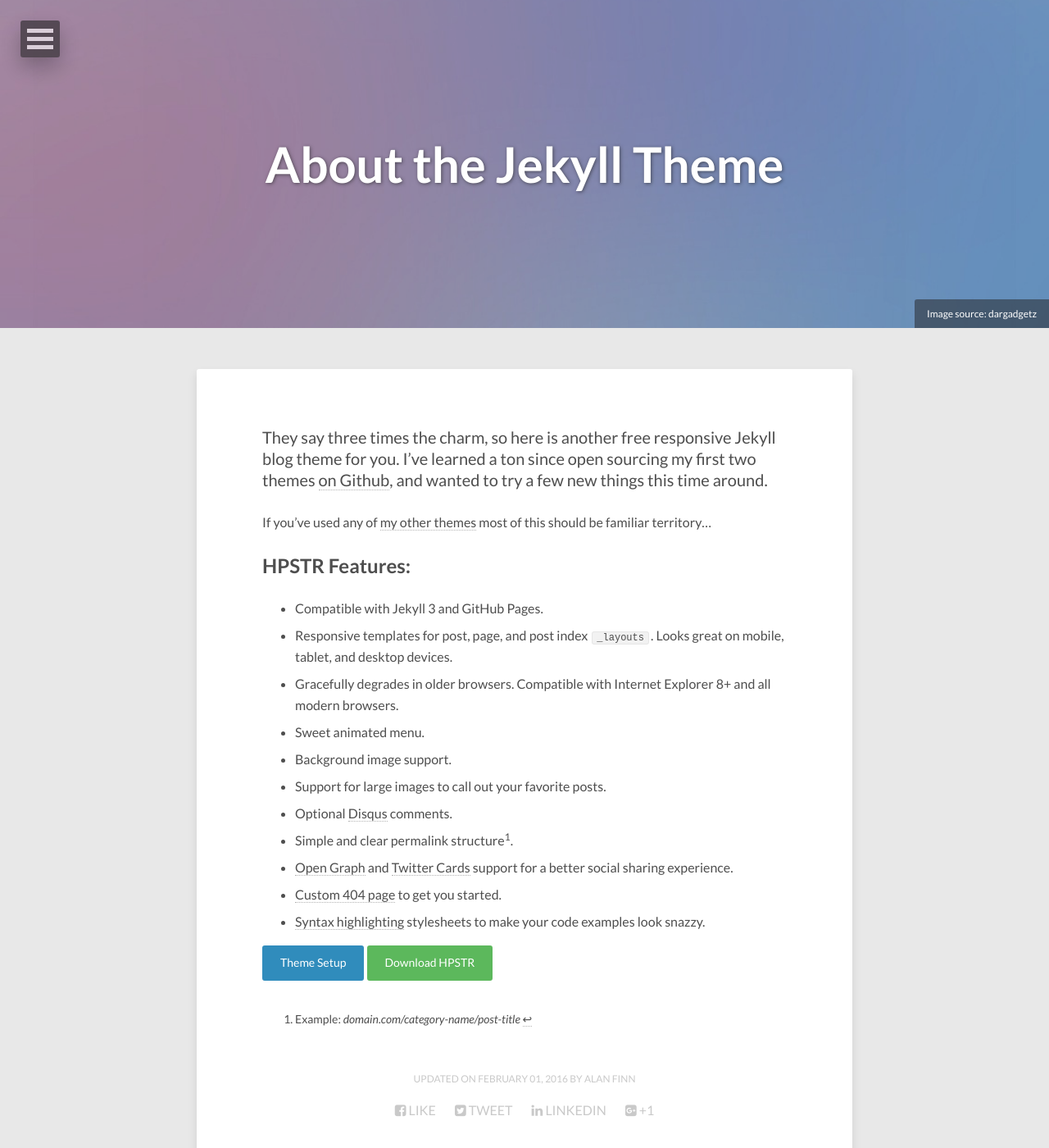
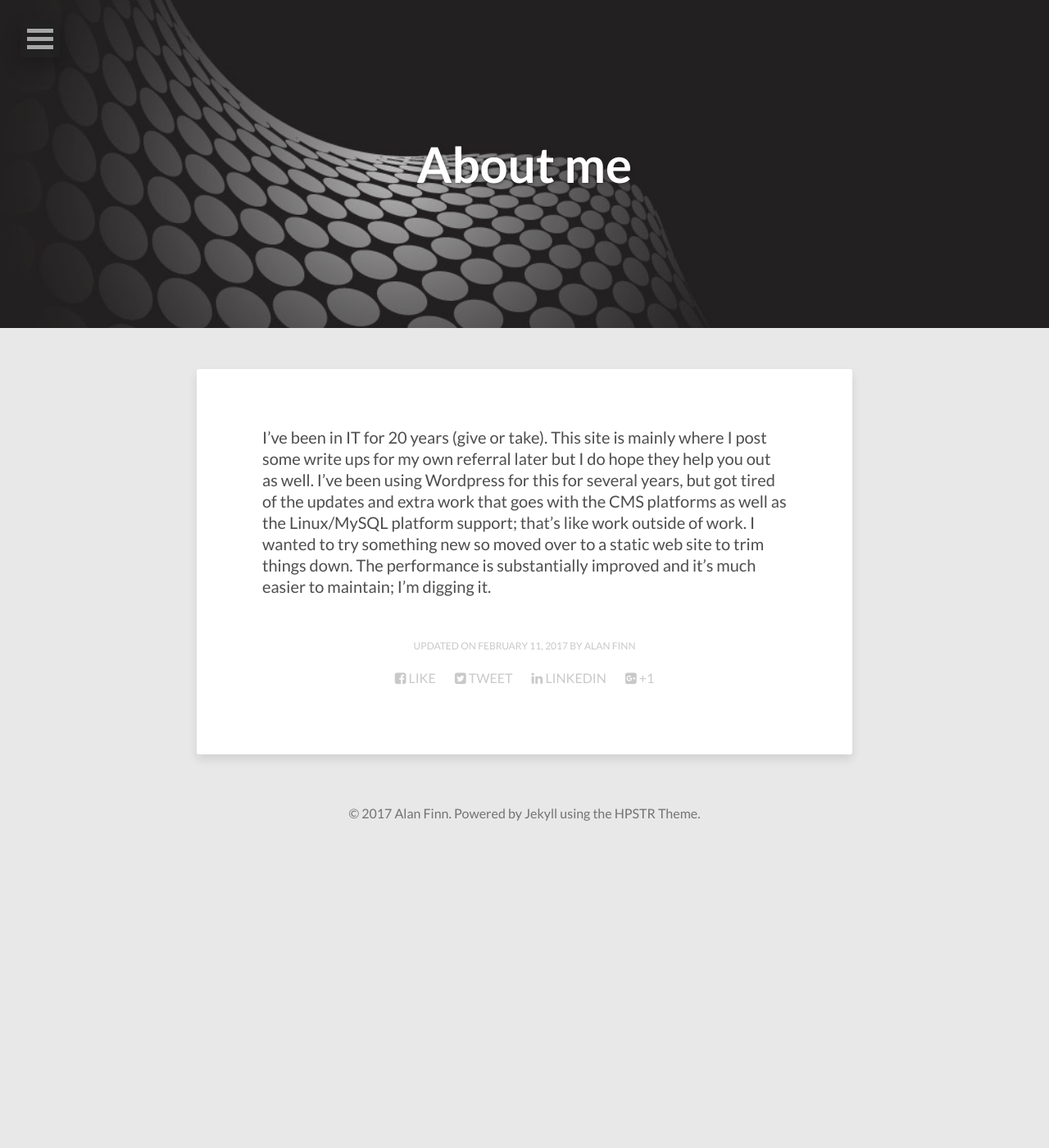
Before and after one commit to alan-finn/alan-finn.github.io, a Jekyll site: the page built from about/index.md, in a window 1280 px wide and 1400 px high. Shown: the whole window at 82% size. Built offline with Jekyll 4.4.1, drawn with Linux system fonts in a browser that asks for light colours; nearby versions of some CDN libraries.

Commit message:
initial commit

```diff
--- a/about/index.md
+++ b/about/index.md
@@ -1,32 +1,10 @@
 ---
 layout: page
-title: About the Jekyll Theme
+title: About me
 image:
-  feature: abstract-5.jpg
-  credit: dargadgetz
-  creditlink: http://www.dargadgetz.com/ios-7-abstract-wallpaper-pack-for-iphone-5-and-ipod-touch-retina/
+  feature: vector-tech-wave.jpg
 comments: false
-modified: 2016-02-01
+modified: 2017-02-11
 ---
 
-They say three times the charm, so here is another free responsive Jekyll blog theme for you. I've learned a ton since open sourcing my first two themes [on Github](http://github.com/mmistakes), and wanted to try a few new things this time around.
-
-If you've used any of [my other themes](http://mademistakes.com/work/jekyll-themes/) most of this should be familiar territory...
-
-## HPSTR Features:
-
-* Compatible with Jekyll 3 and GitHub Pages.
-* Responsive templates for post, page, and post index `_layouts`. Looks great on mobile, tablet, and desktop devices.
-* Gracefully degrades in older browsers. Compatible with Internet Explorer 8+ and all modern browsers.
-* Sweet animated menu.
-* Background image support.
-* Support for large images to call out your favorite posts.
-* Optional [Disqus](http://disqus.com) comments.
-* Simple and clear permalink structure[^1].
-* [Open Graph](https://developers.facebook.com/docs/opengraph/) and [Twitter Cards](https://dev.twitter.com/docs/cards) support for a better social sharing experience.
-* [Custom 404 page]({{ site.url }}/404.html) to get you started.
-* [Syntax highlighting]({{ site.url }}/code-highlighting-post/) stylesheets to make your code examples look snazzy.
-
-<div markdown="0"><a href="{{ site.url }}/theme-setup/" class="btn btn-info">Theme Setup</a> <a href="https://github.com/mmistakes/hpstr-jekyll-theme" class="btn btn-success">Download HPSTR</a></div>
-
-[^1]: Example: *domain.com/category-name/post-title*
+I've been in IT for 20 years (give or take).  This site is mainly where I post some write ups for my own referral later but I do hope they help you out as well. I've been using Wordpress for this for several years, but got tired of the updates and extra work that goes with the CMS platforms as well as the Linux/MySQL platform support; that's like work outside of work. I wanted to try something new so moved over to a static web site to trim things down. The performance is substantially improved and it's much easier to maintain; I'm digging it.
```
